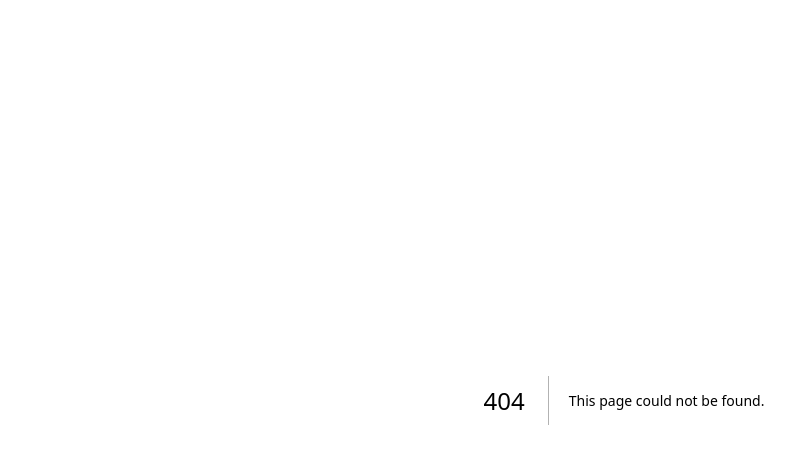
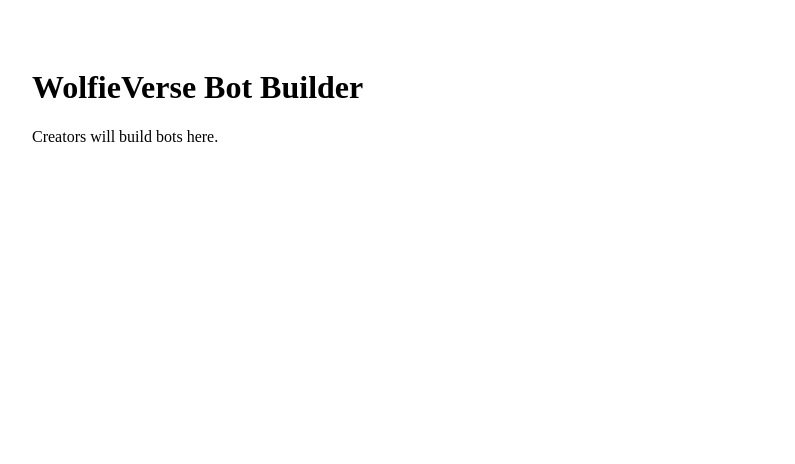
Before and after one commit to BlackKing1111/WolfieVerse-Studio-project, a Next.js app: page /builder in a window 1280 px wide. Before the commit this address had no page. Shown: the top 464 px of the page, without its empty margins (16-811 px from the left). Built offline with nearby package versions, Linux system fonts and the light colour scheme.

Commit message:
Create Builder component for bot building interface

```diff
--- /dev/null
+++ b/pages/builder/index.jsx
@@ -0,0 +1,8 @@
+export default function Builder() {
+  return (
+    <div style={{ padding: 40 }}>
+      <h1>WolfieVerse Bot Builder</h1>
+      <p>Creators will build bots here.</p>
+    </div>
+  );
+}
```
